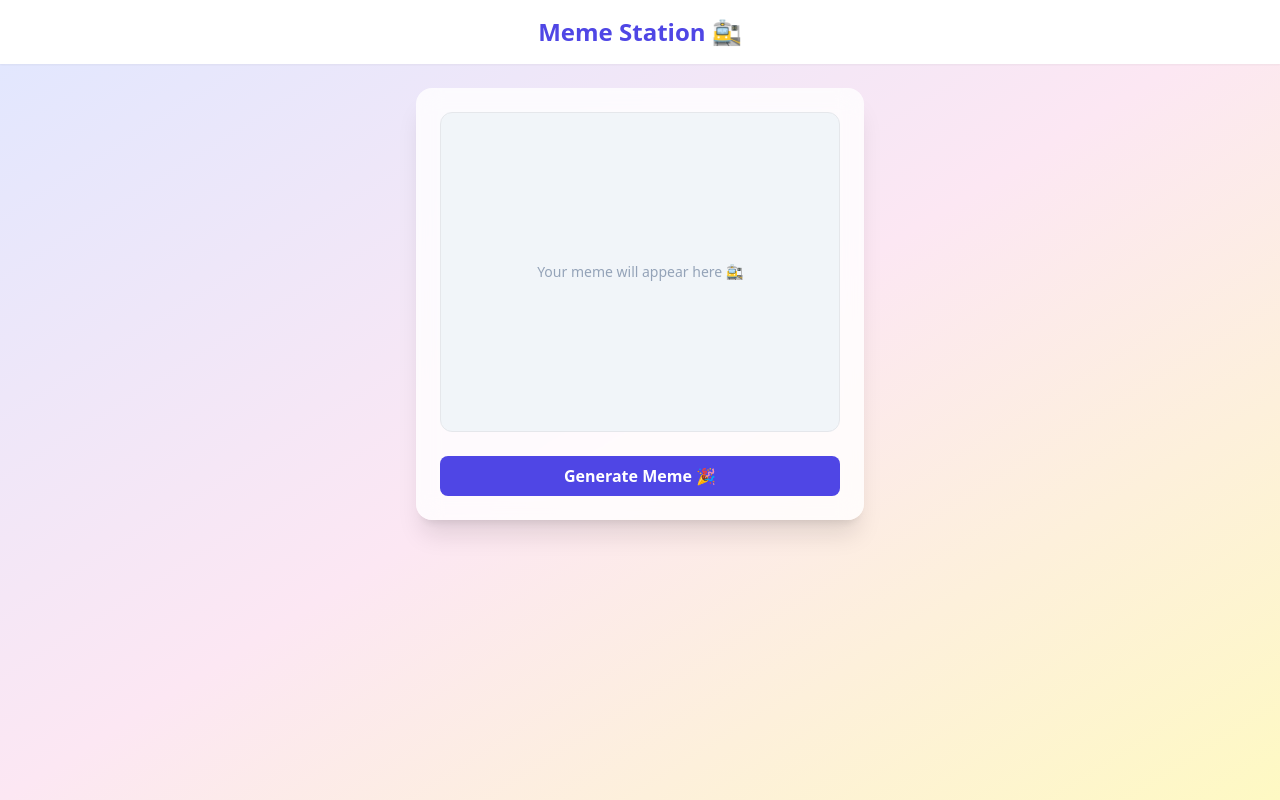
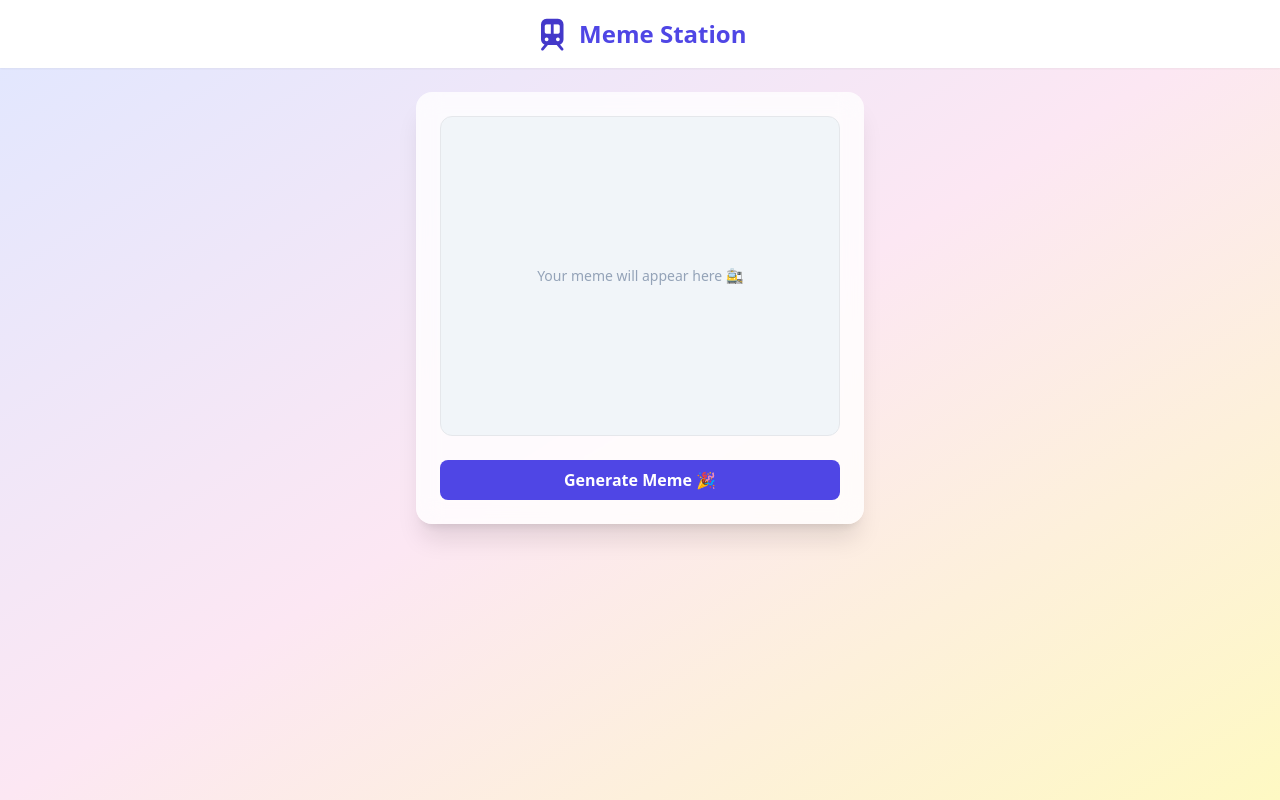
Before and after one commit to nasifshah548/React-Meme-Generator, a React (Create React App) app: page / in a window 1280 px wide. Built offline with nearby package versions, Linux system fonts and the light colour scheme; no server answers.

Commit message:
Station icon added

```diff
--- a/public/index.html
+++ b/public/index.html
@@ -24,6 +24,14 @@
       work correctly both with client-side routing and a non-root public URL.
       Learn how to configure a non-root public URL by running `npm run build`.
     -->
+    <link
+      rel="stylesheet"
+      href="https://cdnjs.cloudflare.com/ajax/libs/font-awesome/7.0.1/css/all.min.css"
+      integrity="sha512-2SwdPD6INVrV/lHTZbO2nodKhrnDdJK9/kg2XD1r9uGqPo1cUbujc+IYdlYdEErWNu69gVcYgdxlmVmzTWnetw=="
+      crossorigin="anonymous"
+      referrerpolicy="no-referrer"
+    />
+
     <title>Meme Station 🚉</title>
   </head>
   <body>
--- a/src/components/Header.jsx
+++ b/src/components/Header.jsx
@@ -1,8 +1,9 @@
 const Header = () => {
   return (
     <header className="w-full py-4 bg-white shadow-sm flex justify-center">
-      <h1 className="text-2xl font-extrabold text-indigo-600">
-        Meme Station 🚉
+      <h1 className="text-2xl font-extrabold text-indigo-600 flex items-center gap-2">
+        <i className="fas fa-train-subway text-indigo-700 text-3xl"></i>
+        Meme Station
       </h1>
     </header>
   );
```
